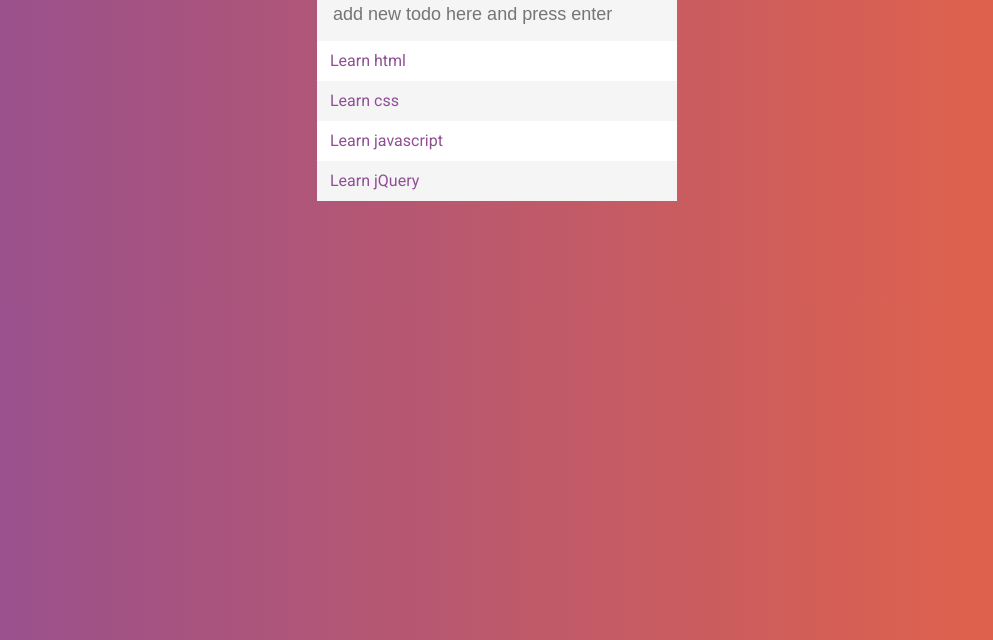
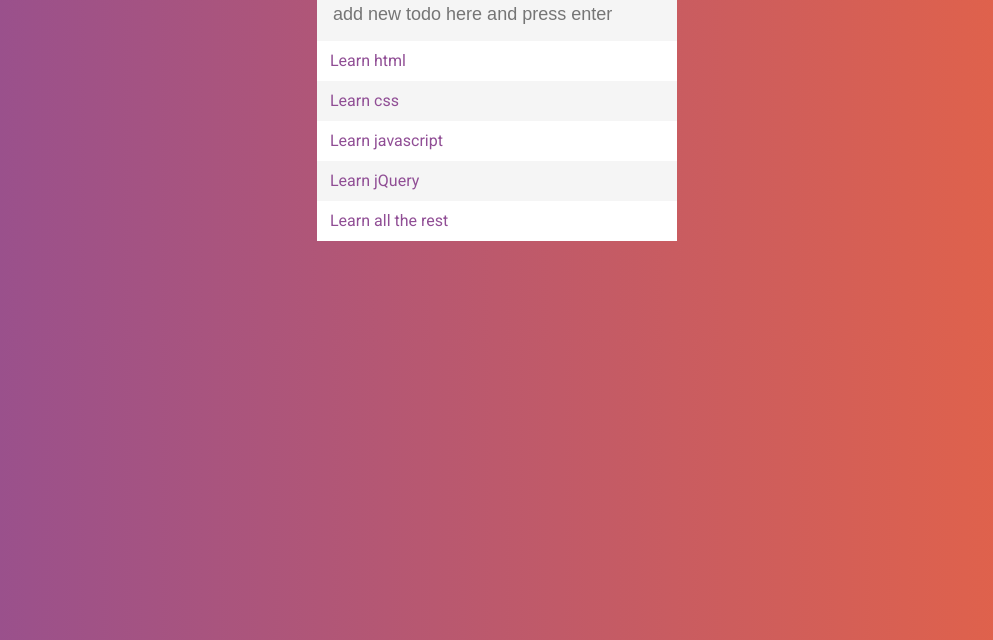
Before and after one commit to MentalWombat/todo_list, a plain HTML site: page index.html in a window 1280 px wide. Shown: the part 160-800 px from the top of the page, without its empty margins (143-1136 px from the left). Drawn offline with Linux system fonts and the light colour scheme.

Commit message:
added new demo entry

```diff
--- a/index.html
+++ b/index.html
@@ -16,6 +16,7 @@
       <li>Learn css<span class="fas fa-trash-alt"></i></span></li>
       <li>Learn javascript<span class="fas fa-trash-alt"></i></span></li>
       <li>Learn jQuery<span class="fas fa-trash-alt"></i></span></li>
+      <li>Learn all the rest<span class="fas fa-trash-alt"></i></span></li>
     </ul>
   </div>
 <script type="text/javascript" src="assets/js/todos.js"></script>
```
